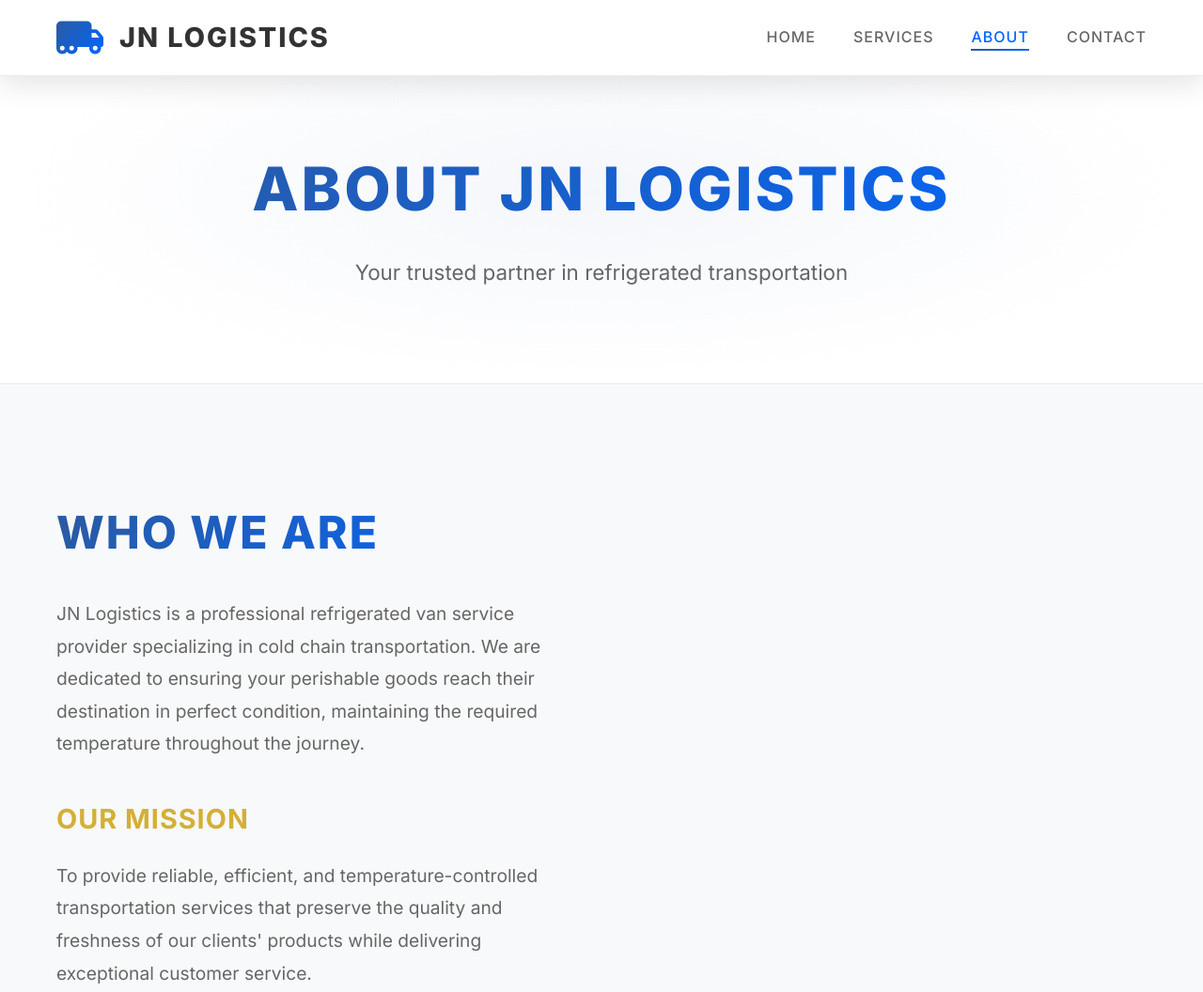
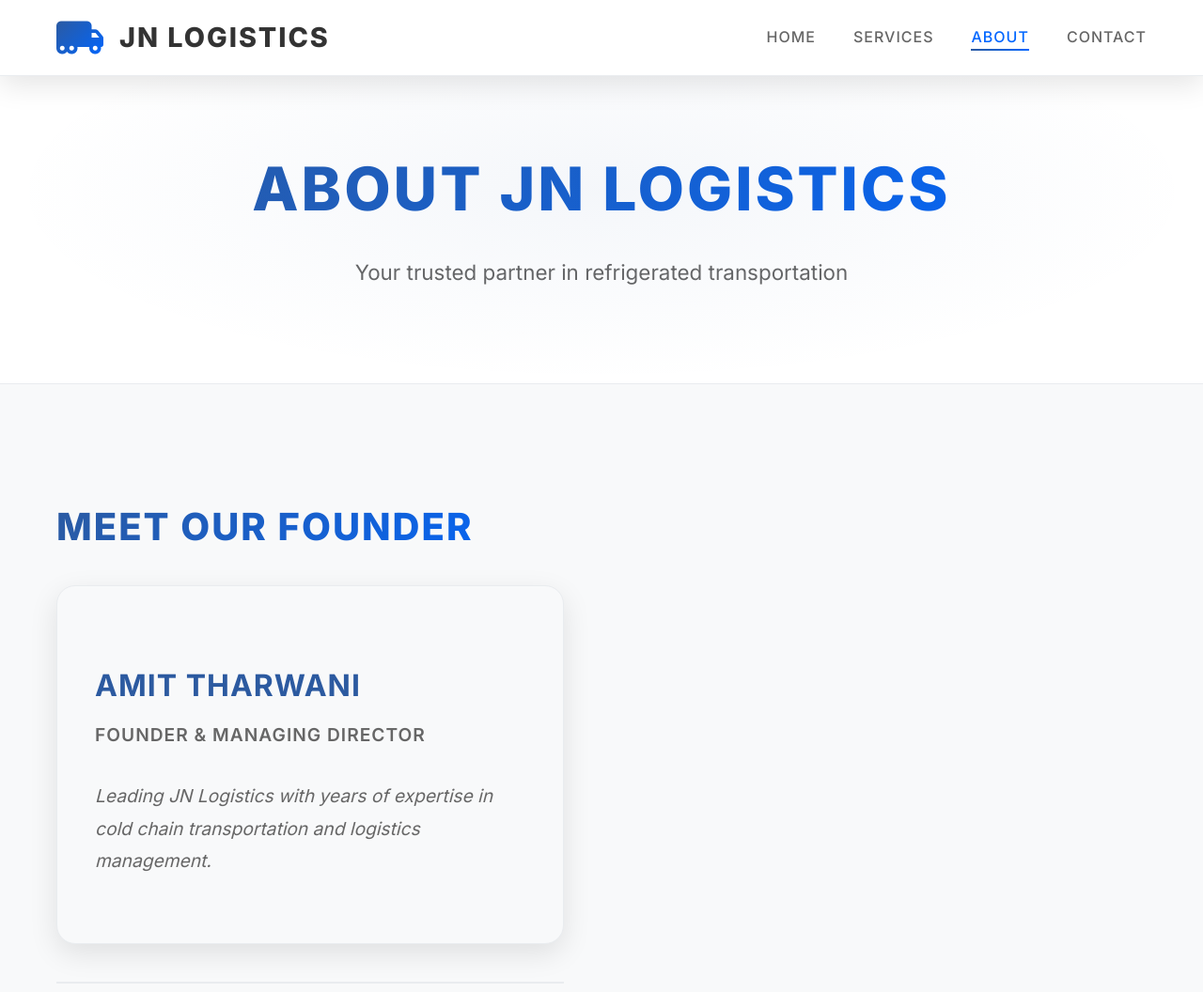
Before and after one commit to diveshbhai/amit-mama, a plain HTML site: page about.html in a window 1280 px wide. Shown: the top 1056 px of the page at 94% size. Drawn offline with Linux system fonts and the light colour scheme.

Commit message:
update 2

```diff
--- a/about.html
+++ b/about.html
@@ -42,6 +42,17 @@
         <div class="container">
             <div class="about-content">
                 <div class="about-text">
+                    <div class="owner-info">
+                        <h2>Meet Our Founder</h2>
+                        <div class="owner-card">
+                            <div class="owner-details">
+                                <h3>Amit Tharwani</h3>
+                                <p class="owner-title">Founder & Managing Director</p>
+                                <p class="owner-description">Leading JN Logistics with years of expertise in cold chain transportation and logistics management.</p>
+                            </div>
+                        </div>
+                    </div>
+
                     <h2>Who We Are</h2>
                     <p>JN Logistics is a professional refrigerated van service provider specializing in cold chain transportation. We are dedicated to ensuring your perishable goods reach their destination in perfect condition, maintaining the required temperature throughout the journey.</p>
 
--- a/styles.css
+++ b/styles.css
@@ -863,6 +863,64 @@ body {
     margin-right: auto;
 }
 
+/* Owner Info Section */
+.owner-info {
+    margin-bottom: 60px;
+    padding-bottom: 40px;
+    border-bottom: 2px solid var(--border-color);
+}
+
+.owner-info h2 {
+    font-size: 2.5rem;
+    font-weight: 800;
+    margin-bottom: 30px;
+    background: var(--gradient-2);
+    -webkit-background-clip: text;
+    -webkit-text-fill-color: transparent;
+    background-clip: text;
+    text-transform: uppercase;
+    letter-spacing: 2px;
+}
+
+.owner-card {
+    background: var(--card-bg);
+    padding: 40px;
+    border-radius: 20px;
+    border: 1px solid var(--border-color);
+    box-shadow: var(--shadow-light);
+    transition: all 0.4s ease;
+}
+
+.owner-card:hover {
+    transform: translateY(-5px);
+    box-shadow: var(--shadow-hover);
+}
+
+.owner-details h3 {
+    font-size: 2rem;
+    font-weight: 700;
+    color: var(--primary-color);
+    margin-bottom: 10px;
+    text-transform: uppercase;
+    letter-spacing: 1px;
+}
+
+.owner-title {
+    font-size: 1.3rem;
+    color: var(--accent-color);
+    font-weight: 600;
+    margin-bottom: 20px;
+    text-transform: uppercase;
+    letter-spacing: 1px;
+}
+
+.owner-description {
+    font-size: 1.1rem;
+    color: var(--text-secondary);
+    line-height: 1.8;
+    font-style: italic;
+}
+
 /* Thank You Page */
 .thank-you-section {
     min-height: 80vh;
@@ -1121,4 +1179,16 @@ body {
     .contact-form {
         padding: 30px;
     }
+
+    .owner-card {
+        padding: 30px;
+    }
+
+    .owner-details h3 {
+        font-size: 1.6rem;
+    }
+
+    .owner-title {
+        font-size: 1.1rem;
+    }
 }
```
